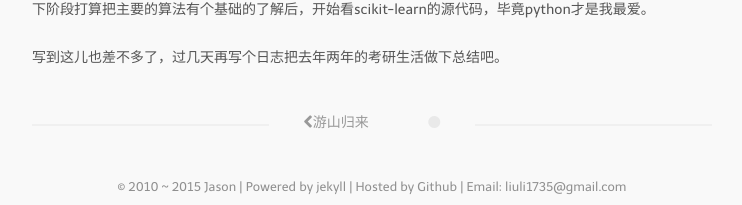
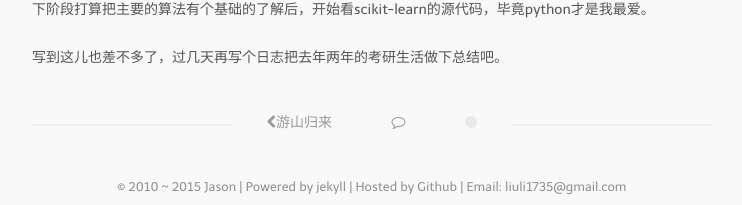
Before and after one commit to liuli1735/liuli1735.github.io, a Jekyll site: the page built from _posts/2014-08-20-a-good-start.markdown, in a window 1280 px wide. Shown: the part 765-970 px from the top of the page, without its empty margins (268-1010 px from the left). Built offline with Jekyll 4.4.1, drawn with Linux system fonts in a browser that asks for light colours; Markdown is read by kramdown in place of the engine named in the settings; a script that is not in the unit is left out; comment, search, counter and statistics services are not loaded.

Commit message:
Update post.html

```diff
--- a/_layouts/post.html
+++ b/_layouts/post.html
@@ -17,6 +17,11 @@
     {% endfor %}
   </span>
 
+  <!-- LikeBtn.com BEGIN https://likebtn.com/en/ -->
+  <span class="likebtn-wrapper" data-theme="transparent" data-white_label="true" data-identifier="item_1" data-show_like_label="false" data-dislike_enabled="false" data-icon_dislike_show="false"></span>
+  <script>(function(d,e,s){if(d.getElementById("likebtn_wjs"))return;a=d.createElement(e);m=d.getElementsByTagName(e)[0];a.async=1;a.id="likebtn_wjs";a.src=s;m.parentNode.insertBefore(a, m)})(document,"script","//w.likebtn.com/js/w/widget.js");</script>
+  <!-- LikeBtn.com END -->
+
   {% endif %}
   </section>
   <section class="post">
@@ -31,10 +36,10 @@
     <i class="fa fa-circle"></i>
     {% endif %}
     </span>
-    <!-- BEGIN comment icon
+    <!-- BEGIN comment icon -->
     <span><a href="javascript:leave_comment();" id="leave_comment_link"><i class="fa fa-comment-o"></i></a></span>
     <span><a href="javascript:collapse_comment();" id="collapse_comment_link" style="display:none;"><i class="fa fa-chevron-up"></i></a></span>
-      END comment icon -->
+    <!-- END comment icon -->
 
     <span>
     {% if page.next %}
```
